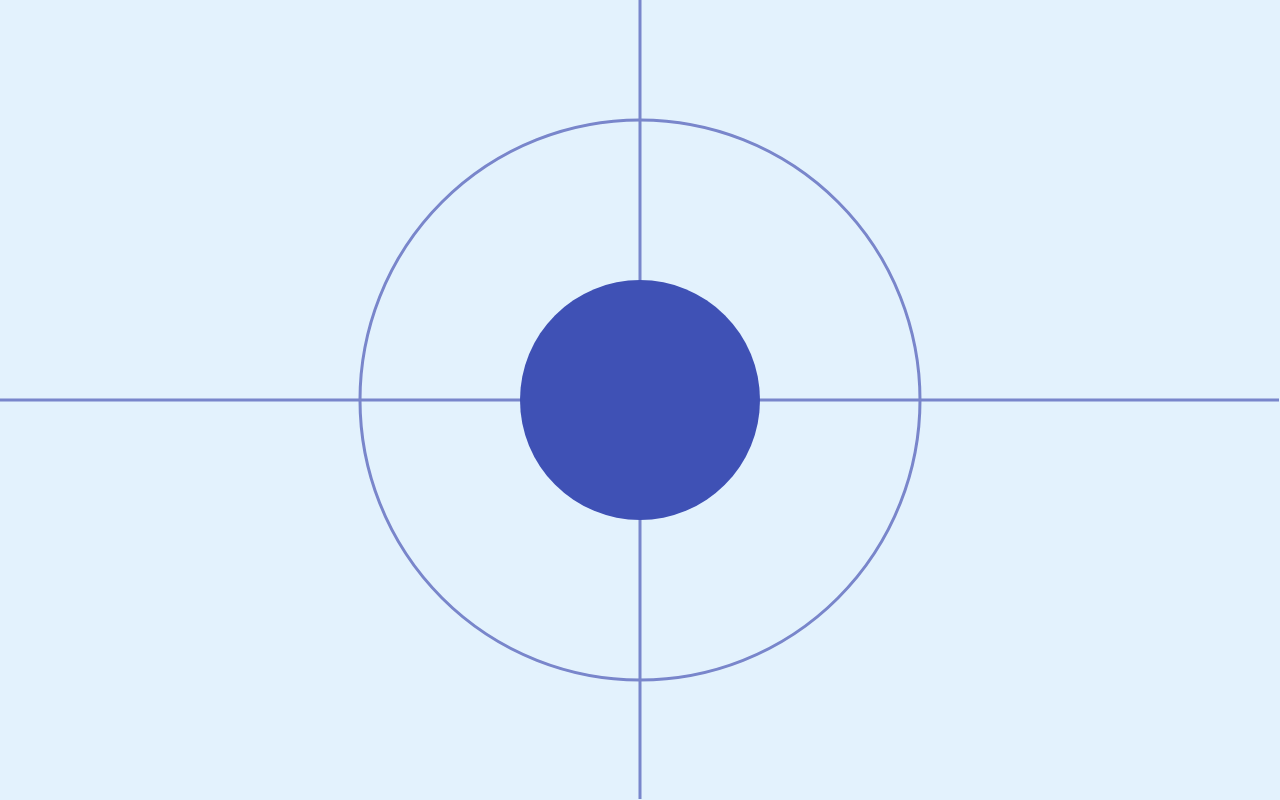
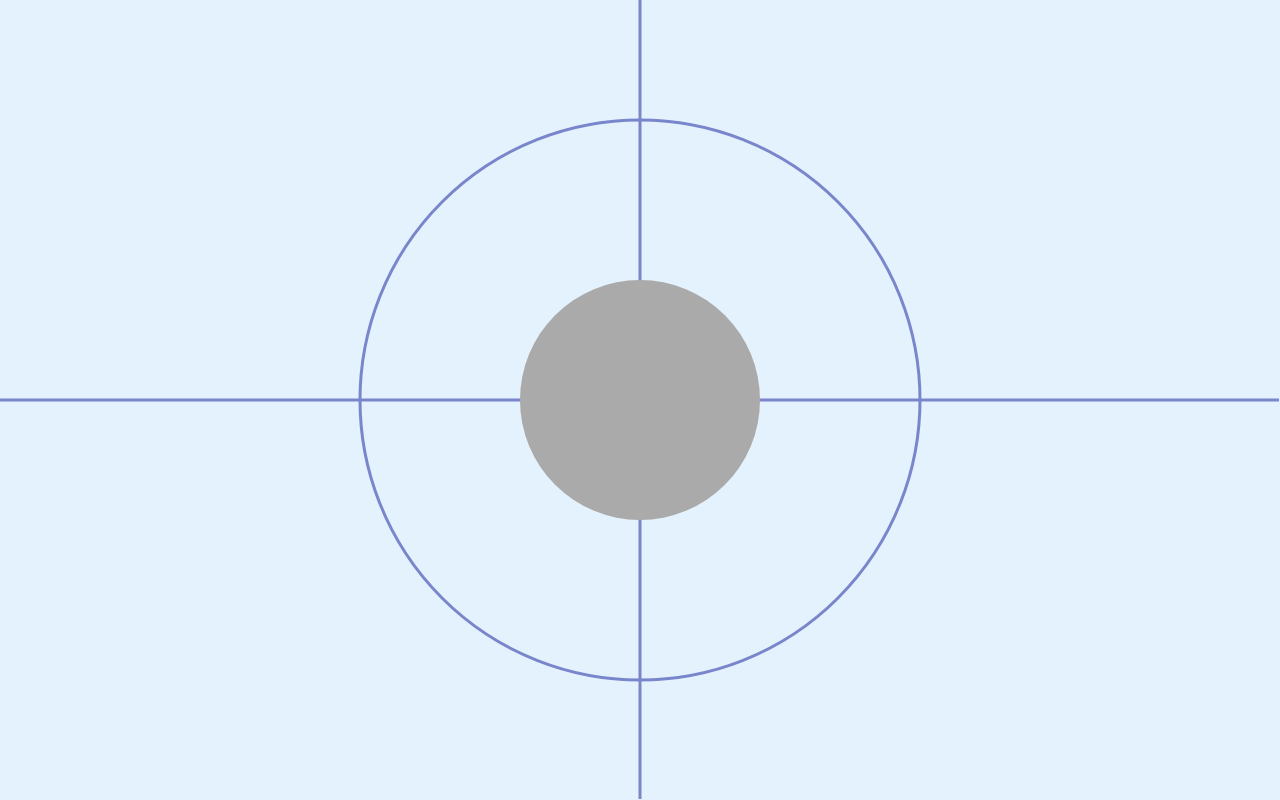
Before and after one commit to robotsupc/fightbot, a plain HTML site: page webapp/index.html in a window 1280 px wide. Drawn offline with Linux system fonts and the light colour scheme.

Commit message:
Add websockets

```diff
--- a/webapp/index.html
+++ b/webapp/index.html
@@ -6,8 +6,10 @@ const BACKGROUND = '#E3F2FD'
 const OUTER_CIRCLE = '#7986CB'
 const INNER_CIRCLE = '#3F51B5'
 const PRESSED_CIRCLE = '#303F9F'
+const CONNECTING_COLOR = '#AAAAAA'
 const CIRCLE_SIZE = 0.7
 const SEND_INTERVAL = 300
+const ENDPOINT = "ws://192.168.4.1:81/"
 
 var canvas = document.getElementById('c')
 var ctx = canvas.getContext('2d')
@@ -22,6 +24,8 @@ var cx = 0
 var cy = 0
 var mouseDown = false
 var lastSendTime = 0
+var conn;
+var connected = false
 
 init()
 
@@ -36,9 +40,31 @@ function init() {
   window.addEventListener('resize', onresize)
   onresize()
 
+  conn = new WebSocket(ENDPOINT)
+  conn.onopen = onopen
+  conn.onerror = onerror
+  conn.onmessage = onmessage
   process()
 }
 
+function onopen() {
+  console.log("Connected to", ENDPOINT)
+  connected = true
+  conn.send("Hello from Client")
+}
+function onmessage(e) {
+  console.log("MSG: ", e.data)
+}
+
+function onerror(e) {
+  connected = false
+  console.log("ERR", e)
+}
+function onclose(e) {
+  connected = false
+  console.log("Close", e)
+
+}
 
 function onresize() {
   canvas.width = window.innerWidth
@@ -127,8 +153,9 @@ function draw() {
   ctx.lineTo(width-1, height/2)
   ctx.stroke()
 
+  var inner = connected ? INNER_CIRCLE : CONNECTING_COLOR
   drawCircle(CIRCLE_SIZE, cx, cy, OUTER_CIRCLE, false)
-  drawCircle(0.3, joyX, joyY, INNER_CIRCLE, true)
+  drawCircle(0.3, joyX, joyY, inner, true)
 }
 
 function drawCircle(radf, x, y, color, fill) {
```
Also changed, not shown: webapp/index.min.html (added, +1 -0 lines).
